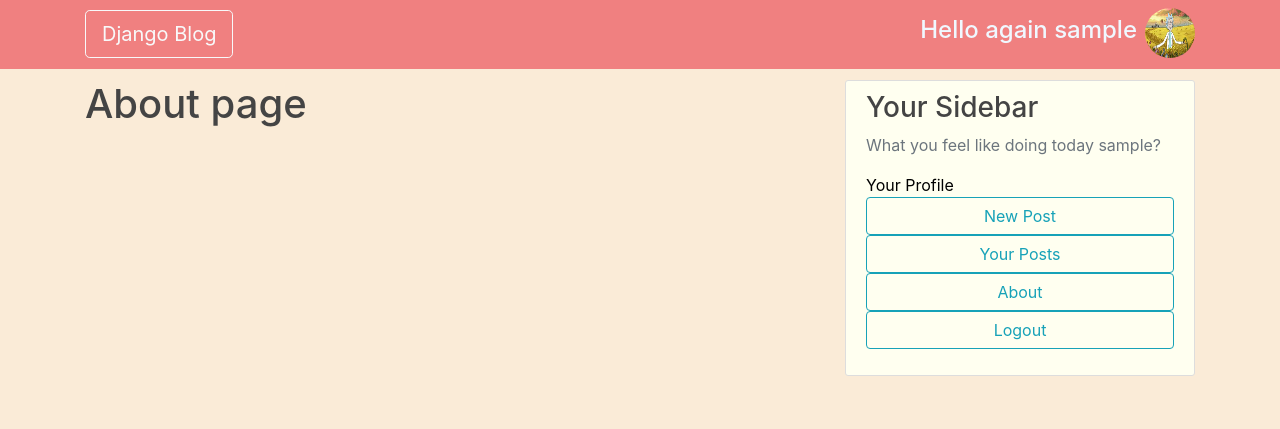
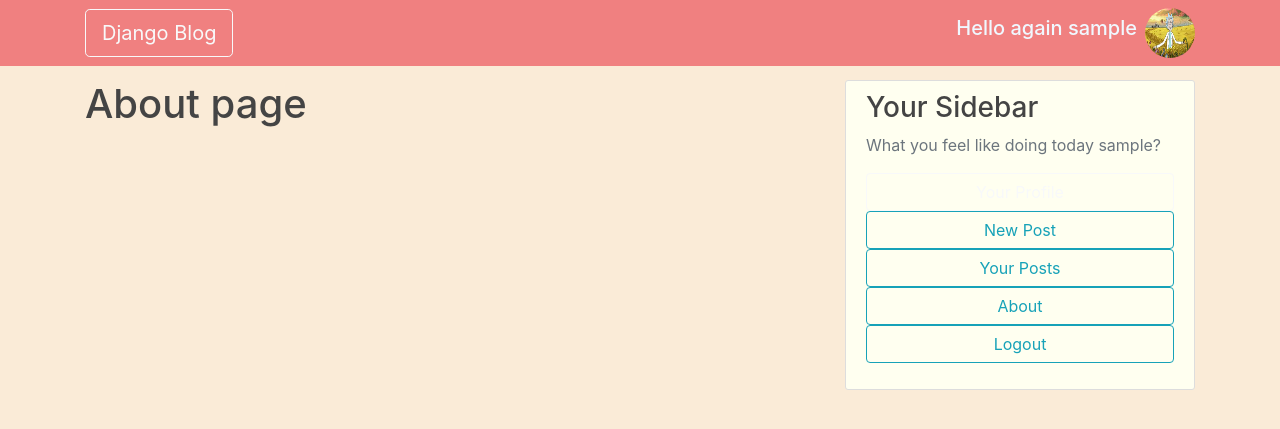
Before and after one commit to firsztkuba/djangoblog, a Django app: page /about/ in a window 1280 px wide. Shown: the top 429 px of the page. Run offline with Django 4.2, Linux system fonts and the light colour scheme; the visitor is signed in with stand-in values (Sample User, id 1); some libraries are stand-ins or nearby versions.

Commit message:
Updated base.html

```diff
--- a/blog/templates/blog/base.html
+++ b/blog/templates/blog/base.html
@@ -29,7 +29,7 @@
             </div>
             <div class="navbar-nav">
               {% if user.is_authenticated %}
-                <h4><a class="nav-item nav-link">Hello again {{ user.username }}</a></h4>
+                <h5><a class="nav-item nav-link">Hello again {{ user.username }}</a></h5>
                 <a href="{% url 'profile' %}">
                   <img class="rounded-circle" src="{{ user.profile.image.url }}" width="50" height="50">
                 </a>
@@ -57,7 +57,7 @@
             {% if user.is_authenticated %}
             <p class='text-muted'>What you feel like doing today {{ user.username }}?
               <ul class="list-group">
-                <a class="button1" href="{% url 'profile' %}">Your Profile</a>
+                <a class="btn btn-outline-light color:black" href="{% url 'profile' %}">Your Profile</a>
                 <a class="btn btn-outline-info" href="{% url 'post-create' %}">New Post</a>
                 <a class="btn btn-outline-info" href="{% url 'user-posts' user.username %}">Your Posts</a>
                 <a class="btn btn-outline-info" href="{% url 'blog-about' %}">About</a>
```
